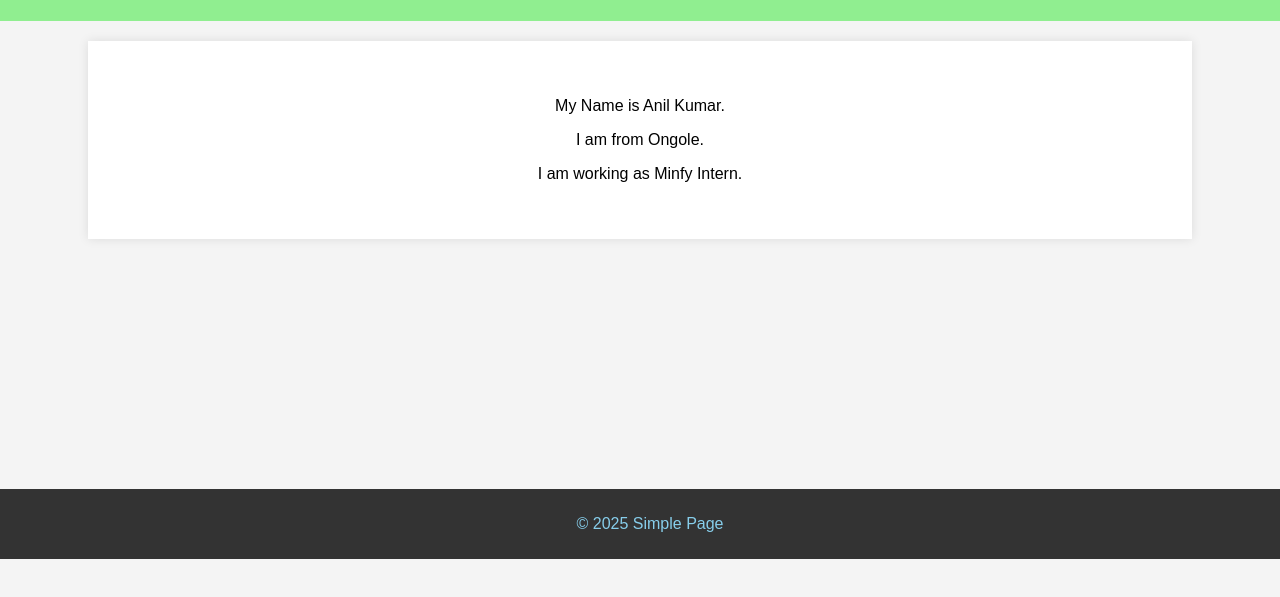
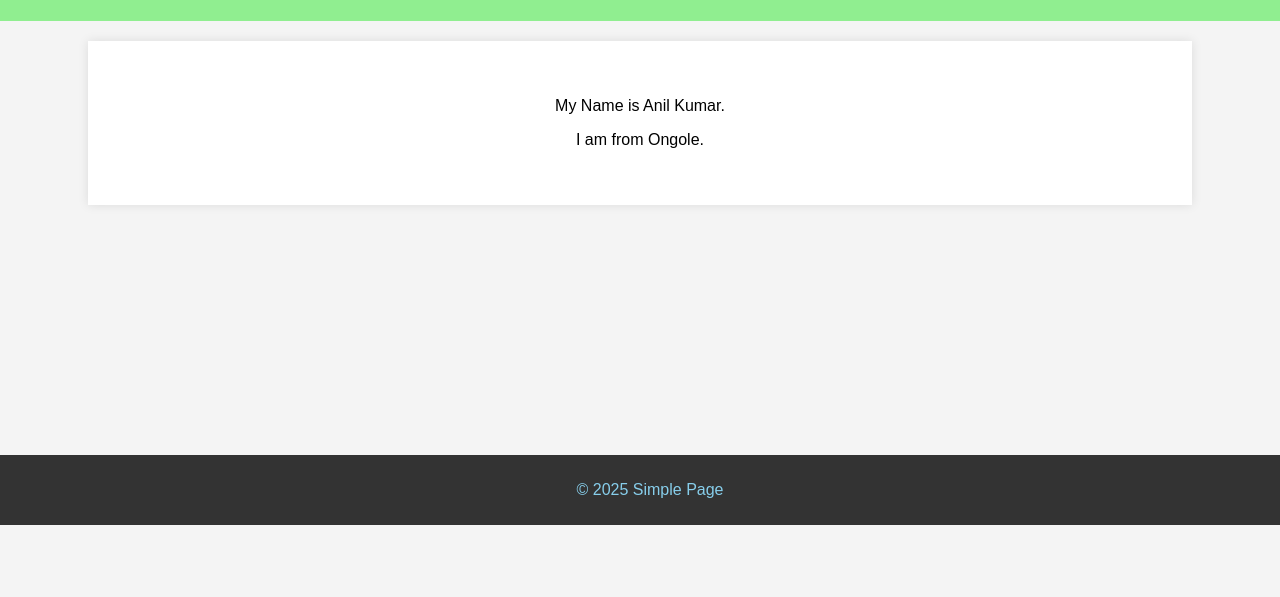
Before and after one commit to venkat54638/Single_webpage, a plain HTML site: page index.html in a window 1280 px wide. Shown: the part 119-716 px from the top of the page. Drawn offline with Linux system fonts and the light colour scheme.

Commit message:
Deleted Lines

```diff
--- a/index.html
+++ b/index.html
@@ -52,7 +52,6 @@
   <main class="main">
     <p>My Name is Anil Kumar.</p>
     <p>I am from Ongole.</p>
-    <p>I am working as Minfy Intern.</p>
 
   </main>
 
```
